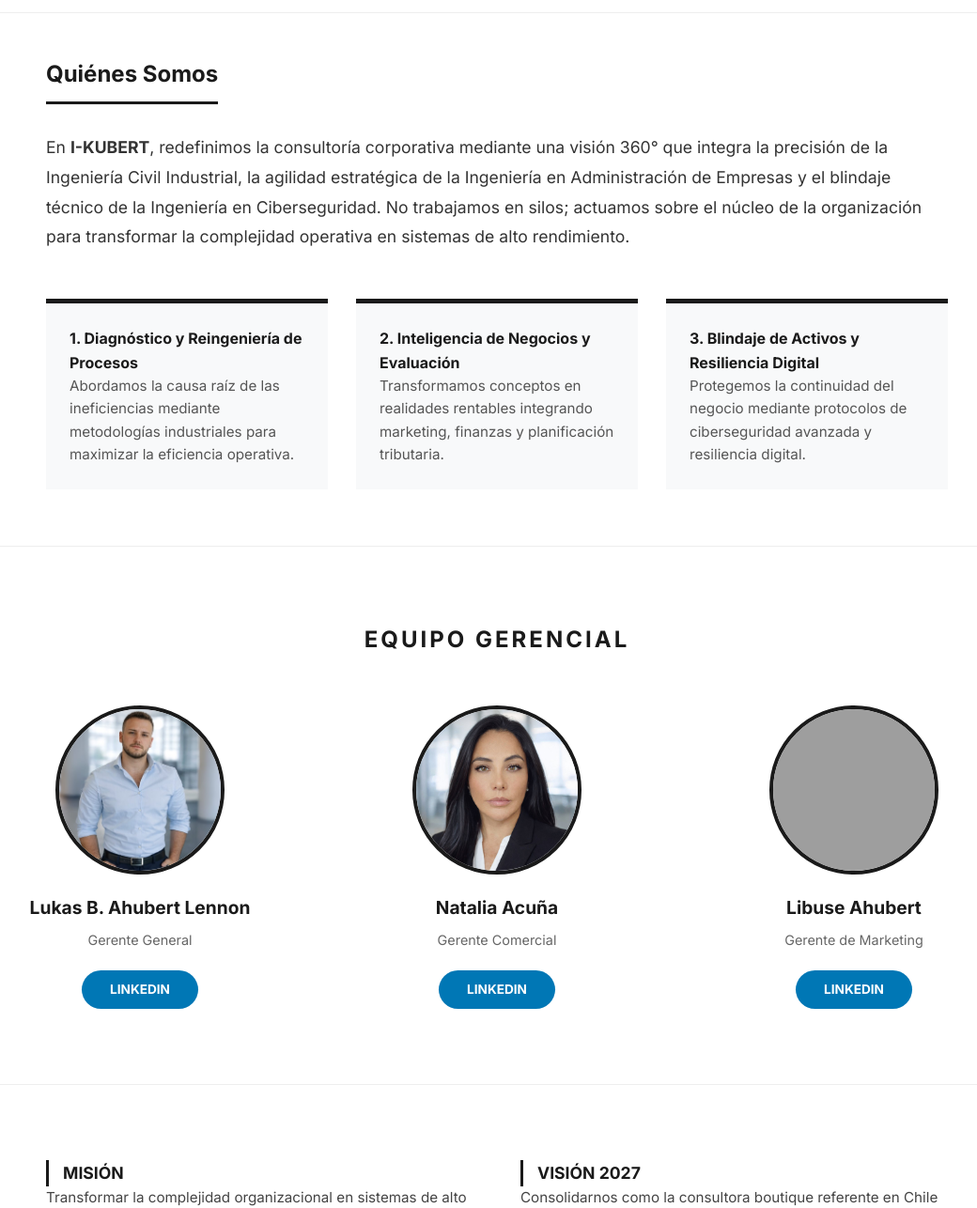
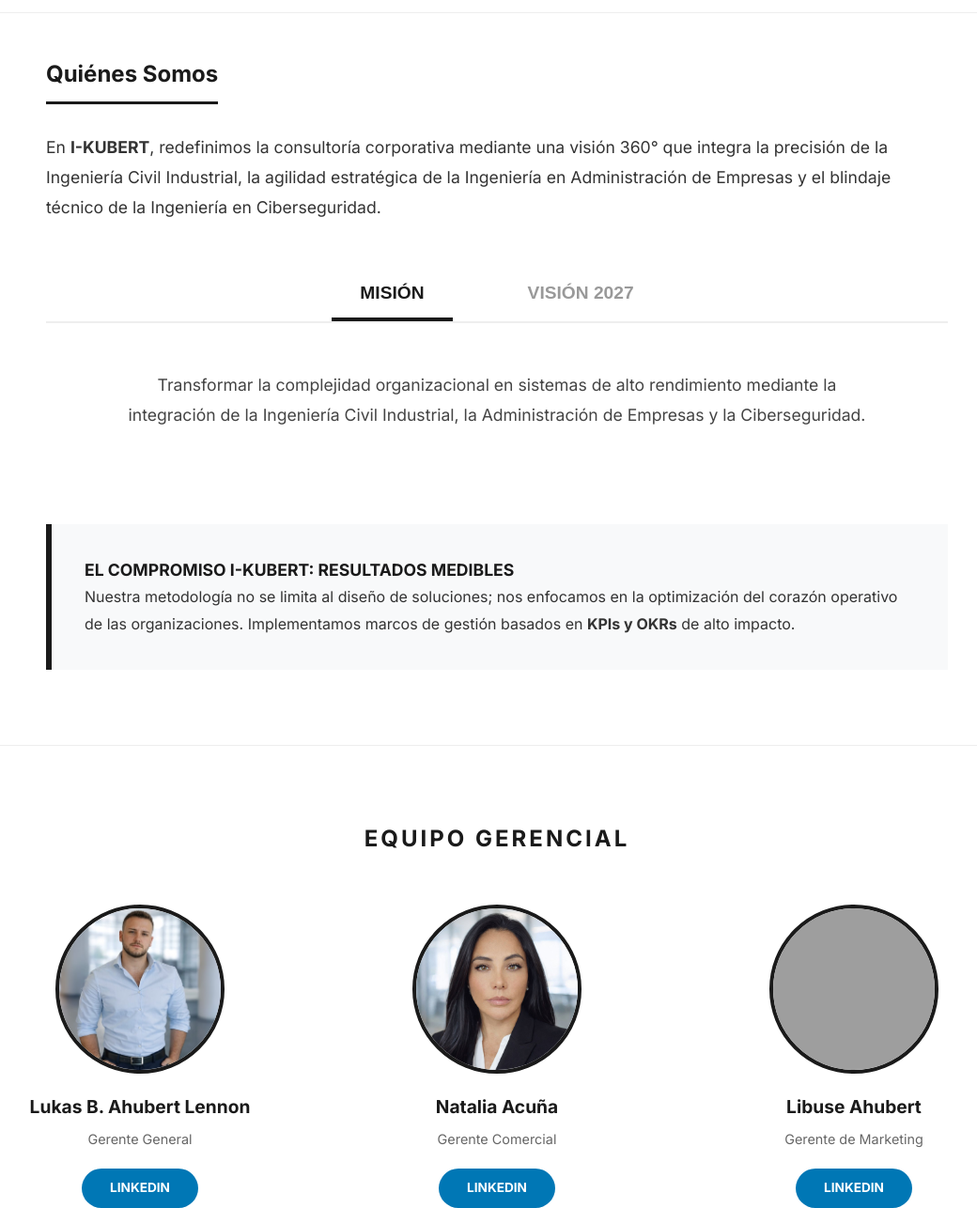
Before and after one commit to IKUBERT/ikubert.github.io, a Jekyll site: the page built from acerca.html, in a window 1280 px wide and 1400 px high, scrolled down 417 px. Shown: the part 114-1400 px from the top of the window at 94% size, without its empty margins (111-1151 px from the left). Built offline with Jekyll 4.4.1, drawn with Linux system fonts in a browser that asks for light colours; some of the changed text lies outside the part shown; grey boxes are pictures that could not be loaded.

Commit message:
Update acerca.html

```diff
--- a/acerca.html
+++ b/acerca.html
@@ -3,147 +3,91 @@
 title: Acerca de | I-KUBERT
 ---
 
-<!-- Estructura de pagina: Header Hero con imagen de fondo "Oficina de Ikubert.png" -->
-<header style="
-    position: relative;
-    text-align: center;
-    padding: 120px 20px;
-    background: url('/src/Oficina de Ikubert.png') no-repeat center center/cover;
-    color: #ffffff;
-    min-height: 400px;
-    display: flex;
-    flex-direction: column;
-    justify-content: center;
-    align-items: center;">
-
-    <!-- Capa de superposicion para legibilidad (Overlay) -->
+<!-- Estructura de pagina: Header Hero con imagen de oficina -->
+<header style="position: relative; text-align: center; padding: 120px 20px; background: url('/src/Oficina de Ikubert.png') no-repeat center center/cover; color: #ffffff; min-height: 400px; display: flex; flex-direction: column; justify-content: center; align-items: center;">
     <div style="position: absolute; top: 0; left: 0; width: 100%; height: 100%; background: rgba(0,0,0,0.65);"></div>
-
-    <!-- Titulos estrategicos sobre la imagen -->
     <div style="position: relative; z-index: 2;">
         <h1 style="font-size: 3rem; letter-spacing: -1px; margin-bottom: 20px; font-weight: 800;">Arquitectura Estratégica</h1>
-        <p style="max-width: 800px; margin: 0 auto; font-size: 1.3rem; opacity: 0.9; line-height: 1.6; font-weight: 300;">
-            La Convergencia de Tres Ingenierías: Civil Industrial, Administración de Empresas y Ciberseguridad.
-        </p>
+        <p style="max-width: 800px; margin: 0 auto; font-size: 1.3rem; opacity: 0.9; line-height: 1.6; font-weight: 300;">La Convergencia de Tres Ingenierías: Civil Industrial, Administración de Empresas y Ciberseguridad.</p>
     </div>
 </header>
 
 <div class="section" style="max-width: 1000px; margin: 0 auto; padding: 60px 20px;">
-    <!-- Seccion Quienes Somos: Propuesta de valor 360 -->
+    <!-- Seccion Quienes Somos -->
     <h2 style="border-bottom: 3px solid #1a1a1a; display: inline-block; padding-bottom: 10px; margin-bottom: 30px;">Quiénes Somos</h2>
-    <p style="font-size: 1.1rem; line-height: 1.8; color: #333;">
-        En <strong>I-KUBERT</strong>, redefinimos la consultoría corporativa mediante una visión 360° que integra la precisión de la Ingeniería Civil Industrial, la agilidad estratégica de la Ingeniería en Administración de Empresas y el blindaje técnico de la Ingeniería en Ciberseguridad. No trabajamos en silos; actuamos sobre el núcleo de la organización para transformar la complejidad operativa en sistemas de alto rendimiento.
-    </p>
+    <p style="font-size: 1.1rem; line-height: 1.8; color: #333;">En <strong>I-KUBERT</strong>, redefinimos la consultoría corporativa mediante una visión 360° que integra la precisión de la Ingeniería Civil Industrial, la agilidad estratégica de la Ingeniería en Administración de Empresas y el blindaje técnico de la Ingeniería en Ciberseguridad.</p>
 
-    <div style="display: grid; grid-template-columns: repeat(auto-fit, minmax(280px, 1fr)); gap: 30px; margin-top: 50px;">
-        <!-- Informacion detalle: Pilares de servicio -->
-        <div style="padding: 25px; background: #f8f9fa; border-top: 5px solid #1a1a1a;">
-            <h4 style="margin-top: 0;">1. Diagnóstico y Reingeniería de Procesos</h4>
-            <p style="font-size: 0.95rem; color: #555;">Abordamos la causa raíz de las ineficiencias mediante metodologías industriales para maximizar la eficiencia operativa.</p>
+    <!-- Sistema de Pestañas: Mision y Vision Interactiva -->
+    <div style="margin-top: 50px; text-align: center;">
+        <div style="display: flex; justify-content: center; gap: 50px; border-bottom: 2px solid #eee; margin-bottom: 30px;">
+            <button onclick="openTab('mision')" id="btn-mision" style="background: none; border: none; padding: 15px 30px; font-size: 1.2rem; font-weight: 700; cursor: pointer; text-transform: uppercase; border-bottom: 4px solid #1a1a1a; color: #1a1a1a; transition: 0.3s;">Misión</button>
+            <button onclick="openTab('vision')" id="btn-vision" style="background: none; border: none; padding: 15px 30px; font-size: 1.2rem; font-weight: 700; cursor: pointer; text-transform: uppercase; border-bottom: 4px solid transparent; color: #999; transition: 0.3s;">Visión 2027</button>
         </div>
 
-        <div style="padding: 25px; background: #f8f9fa; border-top: 5px solid #1a1a1a;">
-            <h4 style="margin-top: 0;">2. Inteligencia de Negocios y Evaluación</h4>
-            <p style="font-size: 0.95rem; color: #555;">Transformamos conceptos en realidades rentables integrando marketing, finanzas y planificación tributaria.</p>
+        <div id="mision" class="tab-content" style="display: block; padding: 20px; animation: fadeIn 0.5s;">
+            <p style="font-size: 1.1rem; line-height: 1.8; color: #444; max-width: 800px; margin: 0 auto;">Transformar la complejidad organizacional en sistemas de alto rendimiento mediante la integración de la Ingeniería Civil Industrial, la Administración de Empresas y la Ciberseguridad.</p>
         </div>
 
-        <div style="padding: 25px; background: #f8f9fa; border-top: 5px solid #1a1a1a;">
-            <h4 style="margin-top: 0;">3. Blindaje de Activos y Resiliencia Digital</h4>
-            <p style="font-size: 0.95rem; color: #555;">Protegemos la continuidad del negocio mediante protocolos de ciberseguridad avanzada y resiliencia digital.</p>
+        <div id="vision" class="tab-content" style="display: none; padding: 20px; animation: fadeIn 0.5s;">
+            <p style="font-size: 1.1rem; line-height: 1.8; color: #444; max-width: 800px; margin: 0 auto;">Consolidarnos como la consultora boutique referente en Chile para la alta dirección.</p>
         </div>
     </div>
 </div>
 
-<!-- Linkedin Equipo: Estructura de integrantes con fotos actualizadas -->
+<!-- Script para el funcionamiento de las pestañas -->
+<script>
+function openTab(tabName) {
+  var i, x, buttons;
+  x = document.getElementsByClassName("tab-content");
+  for (i = 0; i < x.length; i++) {
+    x[i].style.display = "none";
+  }
+  document.getElementById(tabName).style.display = "block";
+
+  <!-- Manejo de colores en botones
+  document.getElementById("btn-mision").style.borderBottomColor = "transparent";
+  document.getElementById("btn-mision").style.color = "#999";
+  document.getElementById("btn-vision").style.borderBottomColor = "transparent";
+  document.getElementById("btn-vision").style.color = "#999";
+
+  document.getElementById("btn-" + tabName).style.borderBottomColor = "#1a1a1a";
+  document.getElementById("btn-" + tabName).style.color = "#1a1a1a";
+}
+</script>
+
+<style>
+@keyframes fadeIn { from { opacity: 0; } to { opacity: 1; } }
+</style>
+
+<!-- El Compromiso I-KUBERT -->
+<div class="section" style="max-width: 1000px; margin: 0 auto; padding: 20px 20px 80px;">
+    <div style="background: #f8f9fa; padding: 35px; border-left: 6px solid #1a1a1a;">
+        <h3 style="margin-top: 0; text-transform: uppercase; font-size: 1.1rem;">El Compromiso I-KUBERT: Resultados Medibles</h3>
+        <p style="font-size: 1rem; line-height: 1.8; color: #333; margin-bottom: 0;">Nuestra metodología no se limita al diseño de soluciones; nos enfocamos en la optimización del corazón operativo de las organizaciones. Implementamos marcos de gestión basados en <strong>KPIs y OKRs</strong> de alto impacto.</p>
+    </div>
+</div>
+
+<!-- Seccion Equipo Gerencial -->
 <div class="section" style="background: #ffffff; padding: 80px 20px; text-align: center; border-top: 1px solid #eee; border-bottom: 1px solid #eee;">
     <h2 style="letter-spacing: 3px; text-transform: uppercase; margin-bottom: 50px;">Equipo Gerencial</h2>
-
     <div style="display: grid; grid-template-columns: repeat(auto-fit, minmax(250px, 1fr)); gap: 40px; max-width: 1100px; margin: 0 auto;">
-
-        <!-- Perfil Lukas Ahubert -->
         <div style="display: flex; flex-direction: column; align-items: center;">
-            <div style="width: 180px; height: 180px; border-radius: 50%; background: #f0f0f0; margin-bottom: 20px; overflow: hidden; border: 4px solid #1a1a1a;">
-                <img src="/src/Foto Lukas Ahubert.jpeg" alt="Lukas B. Ahubert" style="width: 100%; height: 100%; object-fit: cover;">
-            </div>
+            <div style="width: 180px; height: 180px; border-radius: 50%; background: #f0f0f0; margin-bottom: 20px; overflow: hidden; border: 4px solid #1a1a1a;"><img src="/src/Foto Lukas Ahubert.jpeg" alt="Lukas B. Ahubert" style="width: 100%; height: 100%; object-fit: cover;"></div>
             <h4 style="margin: 0; font-size: 1.2rem;">Lukas B. Ahubert Lennon</h4>
             <p style="font-size: 0.9rem; color: #666; margin: 8px 0 20px;">Gerente General</p>
             <a href="https:<!--www.linkedin.com/in/lukas-ahubert/" target="_blank" style="text-decoration: none; background: #0077b5; color: white; padding: 10px 30px; border-radius: 25px; font-size: 0.85rem; font-weight: 700;">LINKEDIN</a>
         </div>
-
-        <!-- Perfil Natalia Acuña -->
         <div style="display: flex; flex-direction: column; align-items: center;">
-            <div style="width: 180px; height: 180px; border-radius: 50%; background: #f0f0f0; margin-bottom: 20px; overflow: hidden; border: 4px solid #1a1a1a;">
-                <img src="/src/Foto Natalia Acuña.jpeg" alt="Natalia Acuña" style="width: 100%; height: 100%; object-fit: cover;">
-            </div>
+            <div style="width: 180px; height: 180px; border-radius: 50%; background: #f0f0f0; margin-bottom: 20px; overflow: hidden; border: 4px solid #1a1a1a;"><img src="/src/Foto Natalia Acuña.jpeg" alt="Natalia Acuña" style="width: 100%; height: 100%; object-fit: cover;"></div>
             <h4 style="margin: 0; font-size: 1.2rem;">Natalia Acuña</h4>
             <p style="font-size: 0.9rem; color: #666; margin: 8px 0 20px;">Gerente Comercial</p>
             <a href="https:<!--www.linkedin.com/in/natalia-acu%C3%B1a/" target="_blank" style="text-decoration: none; background: #0077b5; color: white; padding: 10px 30px; border-radius: 25px; font-size: 0.85rem; font-weight: 700;">LINKEDIN</a>
         </div>
-
-        <!-- Perfil Libuse Ahubert -->
         <div style="display: flex; flex-direction: column; align-items: center;">
-            <div style="width: 180px; height: 180px; border-radius: 50%; background: #f0f0f0; margin-bottom: 20px; overflow: hidden; border: 4px solid #1a1a1a;">
-                <img src="/src/libuse.jpg" alt="Libuse Ahubert" style="width: 100%; height: 100%; object-fit: cover;">
-            </div>
+            <div style="width: 180px; height: 180px; border-radius: 50%; background: #f0f0f0; margin-bottom: 20px; overflow: hidden; border: 4px solid #1a1a1a;"><img src="/src/libuse.jpg" alt="Libuse Ahubert" style="width: 100%; height: 100%; object-fit: cover;"></div>
             <h4 style="margin: 0; font-size: 1.2rem;">Libuse Ahubert</h4>
             <p style="font-size: 0.9rem; color: #666; margin: 8px 0 20px;">Gerente de Marketing</p>
             <a href="https:<!--www.linkedin.com/in/libuse-ahubert-lennon-980b43213" target="_blank" style="text-decoration: none; background: #0077b5; color: white; padding: 10px 30px; border-radius: 25px; font-size: 0.85rem; font-weight: 700;">LINKEDIN</a>
         </div>
     </div>
 </div>
-
-<div class="section" style="max-width: 1000px; margin: 0 auto; padding: 80px 20px;">
-    <!-- Mision y Vision estrategica -->
-    <div style="display: grid; grid-template-columns: repeat(auto-fit, minmax(300px, 1fr)); gap: 50px; margin-bottom: 40px;">
-        <div>
-            <h3 style="text-transform: uppercase; font-size: 1.1rem; border-left: 3px solid #1a1a1a; padding-left: 15px;">Misión</h3>
-            <p style="font-size: 0.95rem; line-height: 1.6; color: #444;">Transformar la complejidad organizacional en sistemas de alto rendimiento mediante la integración de la Ingeniería Civil Industrial, la Administración de Empresas y la Ciberseguridad.</p>
-        </div>
-        <div>
-            <h3 style="text-transform: uppercase; font-size: 1.1rem; border-left: 3px solid #1a1a1a; padding-left: 15px;">Visión 2027</h3>
-            <p style="font-size: 0.95rem; line-height: 1.6; color: #444;">Consolidarnos como la consultora boutique referente en Chile para la alta dirección.</p>
-        </div>
-    </div>
-
-    <!-- El Compromiso I-KUBERT: Resultados Medibles -->
-    <div style="background: #f8f9fa; padding: 35px; border-left: 6px solid #1a1a1a; margin-bottom: 80px;">
-        <h3 style="margin-top: 0; text-transform: uppercase; font-size: 1.1rem;">El Compromiso I-KUBERT: Resultados Medibles</h3>
-        <p style="font-size: 1rem; line-height: 1.8; color: #333; margin-bottom: 0;">
-            Nuestra metodología no se limita al diseño de soluciones; nos enfocamos en la optimización del corazón operativo de las organizaciones. Implementamos marcos de gestión basados en <strong>KPIs y OKRs</strong> de alto impacto, garantizando que cada intervención técnica y estratégica esté estrictamente vinculada a los objetivos de resiliencia y valor de la alta gerencia.
-        </p>
-    </div>
-
-    <!-- Valores Corporativos: Cultura de excelencia -->
-    <div style="margin-top: 80px;">
-        <h3 style="text-align: center; text-transform: uppercase; margin-bottom: 40px; letter-spacing: 2px;">Valores Corporativos</h3>
-
-        <div style="max-width: 800px; margin: 0 auto; display: flex; flex-direction: column; gap: 12px;">
-            <details style="border: 1px solid #eee; padding: 15px; cursor: pointer;">
-                <summary style="font-weight: 700; text-transform: uppercase; list-style: none; display: flex; justify-content: space-between;">Rigor Técnico <span>+</span></summary>
-                <p style="margin-top: 15px; font-size: 0.95rem; color: #555;">Aplicamos la precisión de la ingeniería para resolver la causa raíz de las ineficiencias.</p>
-            </details>
-
-            <details style="border: 1px solid #eee; padding: 15px; cursor: pointer;">
-                <summary style="font-weight: 700; text-transform: uppercase; list-style: none; display: flex; justify-content: space-between;">Visión Estratégica <span>+</span></summary>
-                <p style="margin-top: 15px; font-size: 0.95rem; color: #555;">Integramos variables de marketing y finanzas para generar valor económico.</p>
-            </details>
-
-            <details style="border: 1px solid #eee; padding: 15px; cursor: pointer;">
-                <summary style="font-weight: 700; text-transform: uppercase; list-style: none; display: flex; justify-content: space-between;">Resiliencia y Seguridad <span>+</span></summary>
-                <p style="margin-top: 15px; font-size: 0.95rem; color: #555;">Blindamos la continuidad del negocio frente a los riesgos del entorno digital.</p>
-            </details>
-
-            <details style="border: 1px solid #eee; padding: 15px; cursor: pointer;">
-                <summary style="font-weight: 700; text-transform: uppercase; list-style: none; display: flex; justify-content: space-between;">Compromiso con el Resultado <span>+</span></summary>
-                <p style="margin-top: 15px; font-size: 0.95rem; color: #555;">Operamos bajo una cultura de KPIs y OKRs para entregar resultados medibles.</p>
-            </details>
-
-            <details style="border: 1px solid #eee; padding: 15px; cursor: pointer;">
-                <summary style="font-weight: 700; text-transform: uppercase; list-style: none; display: flex; justify-content: space-between;">Integridad y Excelencia <span>+</span></summary>
-                <p style="margin-top: 15px; font-size: 0.95rem; color: #555;">Mantenemos los más altos estándares éticos en la optimización tributaria.</p>
-            </details>
-        </div>
-    </div>
-</div>
-
-</div>
```
